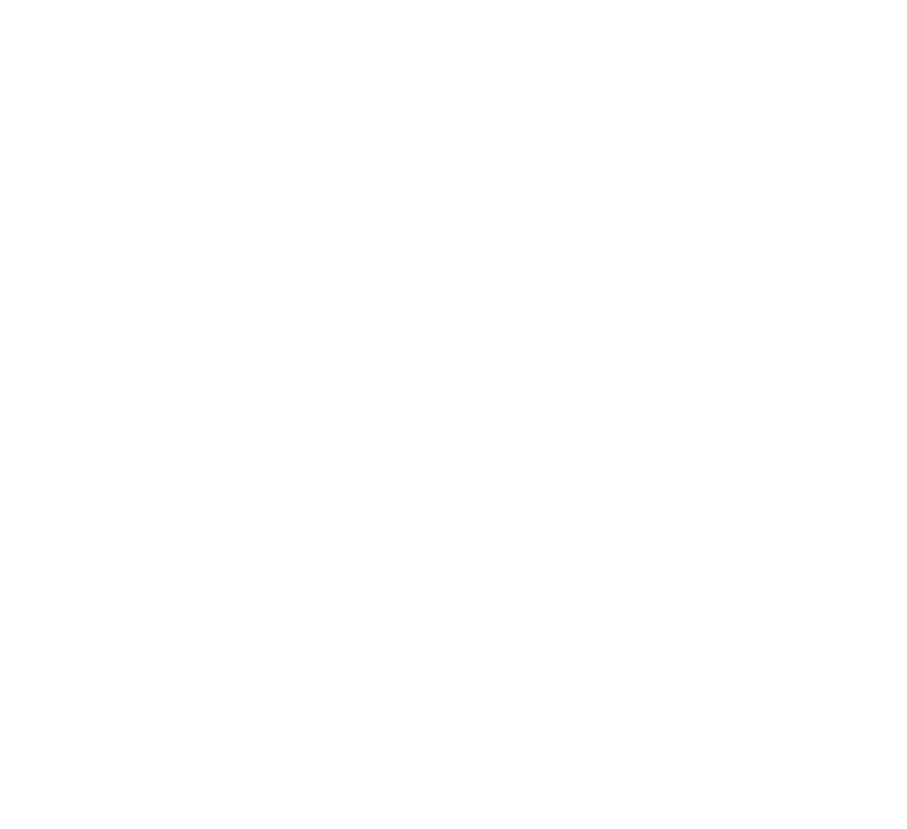
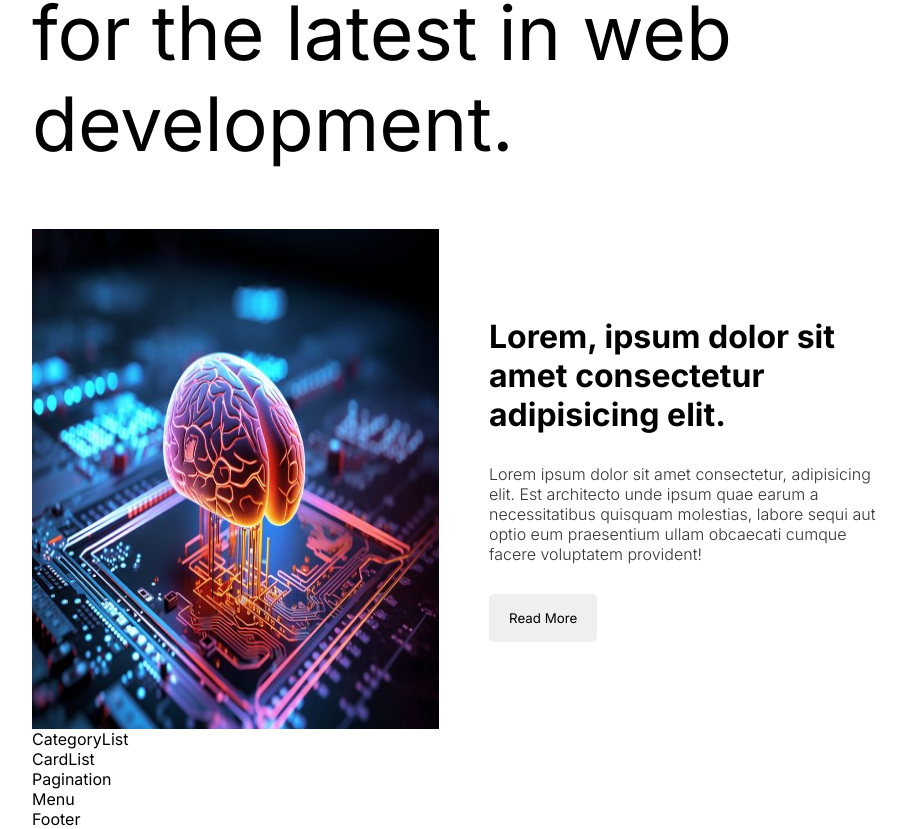
Before and after one commit to samanvay13/Bulletin, a Next.js app: page / in a window 1280 px wide. Shown: the part 355-1184 px from the top of the page, without its empty margins (176-1083 px from the left). Before the commit the page ends 800 px from the top, so only its background shows below. Built offline with nearby package versions, Linux system fonts and the light colour scheme.

Commit message:
Featured post

```diff
--- a/src/components/featured/Featured.jsx
+++ b/src/components/featured/Featured.jsx
@@ -1,9 +1,29 @@
 import React from "react";
 import styles from './featured.module.css';
+import Image from "next/image";
 
 const Featured = () => {
   return (
-    <div className={styles.container}>Featured</div>
+    <div className={styles.container}>
+      <h1 className={styles.title}>
+        <b>Stay ahead with Bulletin!</b> Your source for the latest in web development.
+      </h1>
+      <div className={styles.post}>
+        <div className={styles.imgContainer}>
+          <Image src='/ai.png' alt='' fill />
+        </div>
+        <div className={styles.textContainer}>
+          <h1 className={styles.postTitle}>Lorem, ipsum dolor sit amet consectetur adipisicing elit.</h1>
+          <p className={styles.postDescription}>
+            Lorem ipsum dolor sit amet consectetur, adipisicing elit.
+            Est architecto unde ipsum quae earum a necessitatibus
+            quisquam molestias, labore sequi aut optio eum praesentium
+            ullam obcaecati cumque facere voluptatem provident!
+          </p>
+          <button className={styles.button}>Read More</button>
+        </div>
+      </div>
+    </div>
   );
 }
 
--- a/src/components/featured/featured.module.css
+++ b/src/components/featured/featured.module.css
@@ -0,0 +1,50 @@
+.container {
+  margin-top: 60px;
+}
+
+.title {
+  font-size: 75px;
+  font-weight: 400;
+}
+
+.post {
+  margin-top: 60px;
+  display: flex;
+  align-items: center;
+  gap: 50px;
+}
+
+.imgContainer {
+  flex: 1;
+  height: 500px;
+  position: relative;
+}
+
+.image {
+  object-fit: cover;
+}
+
+.textContainer {
+  flex: 1;
+  display: flex;
+  flex-direction: column;
+  gap: 30px;
+}
+
+.postTitle {
+  font-style: 40px;
+}
+
+.postDescription {
+  font-style: 20px;
+  font-weight: 300;
+  color: var(--softTextColor);
+}
+
+.button {
+  padding: 16px 20px;
+  border: none;
+  border-radius: 5px;
+  width: max-content;
+  cursor: pointer;
+}
```
Also changed, not shown: public/ai.png (added).
